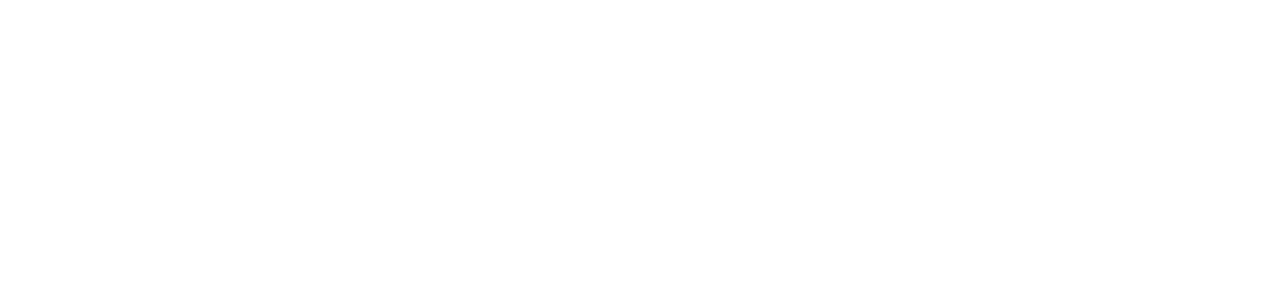
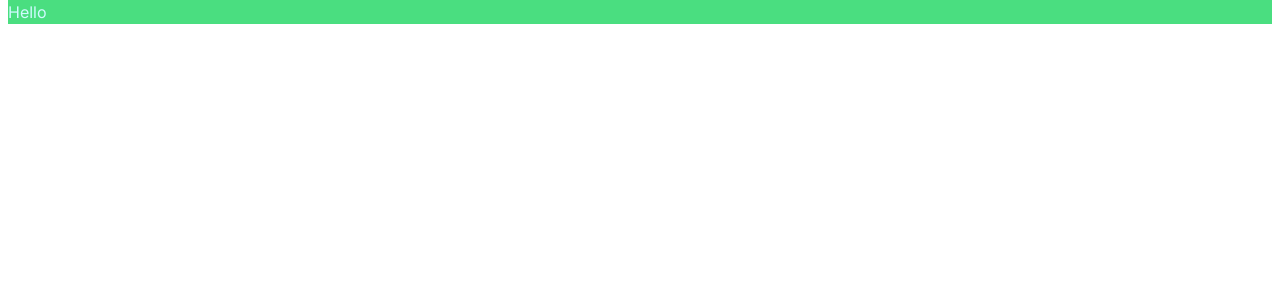
Before and after one commit to atharva-0123-cs/leran-lang, a Next.js app: page / in a window 1280 px wide. Shown: the top 300 px of the page. Built offline with nearby package versions, Linux system fonts and the light colour scheme.

Commit message:
update page

```diff
--- a/src/app/components/Main.jsx
+++ b/src/app/components/Main.jsx
@@ -1,8 +1,7 @@
 
 const Main = () => {
-    <h1>
-        Hello
-    </h1>
+
+  return <h1 className="bg-green-400 text-cyan-100 m-2 my-auto max-md ">Hello</h1>;
 };
 
 export default Main;
--- a/src/app/page.js
+++ b/src/app/page.js
@@ -2,6 +2,9 @@ import Main from './components/Main';
 
 export default function Home() {
   return (
+    <>
    <Main/>
+   {/* <h1>Hello World</h1> */}
+    </>
   )
 }
```
